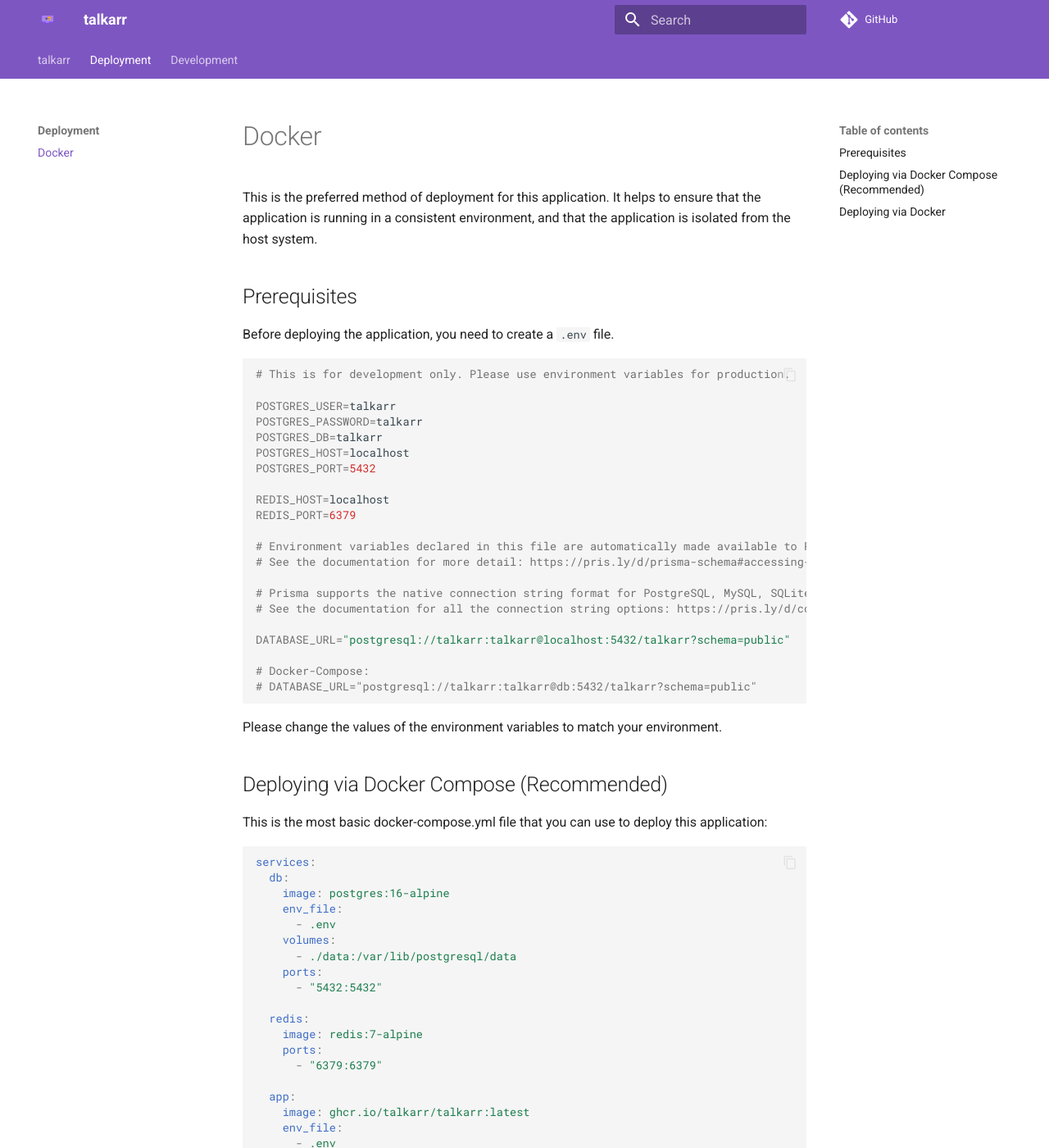
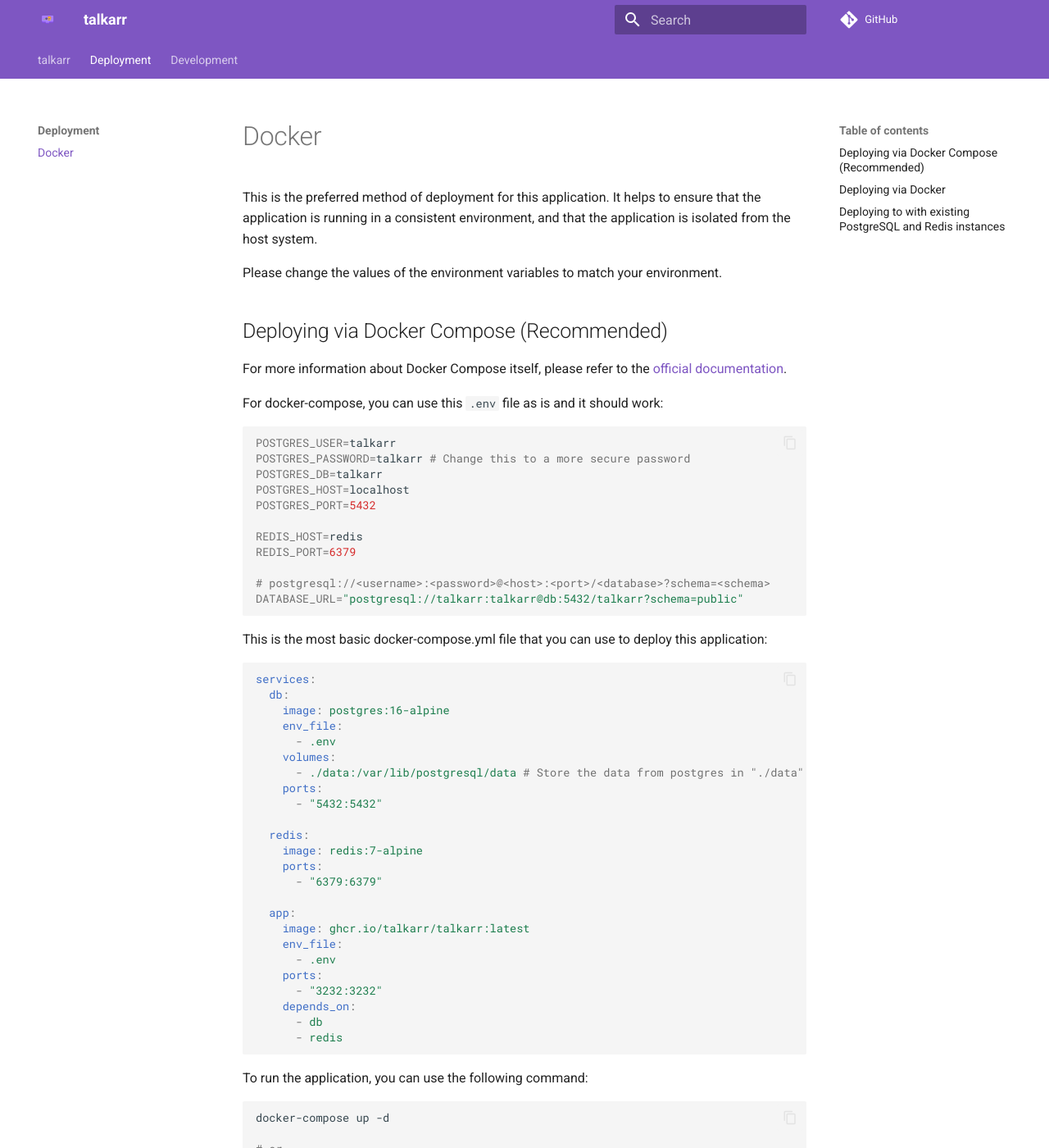
Before and after one commit to talkarr/talkarr, an MkDocs documentation site: the page built from docs/deployment/docker.md, in a window 1280 px wide and 1400 px high. Shown: the whole window at 82% size. Built offline with MkDocs 1.6.1 and Material for MkDocs 9.7.7, drawn with Linux system fonts in a browser that asks for light colours; comment, search, counter and statistics services are not loaded; some of the changed text lies outside the part shown.

Commit message:
Update deployment documentation

````diff
--- a/docs/deployment/docker.md
+++ b/docs/deployment/docker.md
@@ -2,37 +2,27 @@
 
 This is the preferred method of deployment for this application. It helps to ensure that the application is running in a consistent environment, and that the application is isolated from the host system.
 
-## Prerequisites
+Please change the values of the environment variables to match your environment.
 
-Before deploying the application, you need to create a `.env` file.
+## Deploying via Docker Compose (Recommended)
+
+For more information about Docker Compose itself, please refer to the [official documentation](https://docs.docker.com/compose/).
+
+For docker-compose, you can use this `.env` file as is and it should work:
 
 ```bash
-# This is for development only. Please use environment variables for production.
-
 POSTGRES_USER=talkarr
-POSTGRES_PASSWORD=talkarr
+POSTGRES_PASSWORD=talkarr # Change this to a more secure password
 POSTGRES_DB=talkarr
 POSTGRES_HOST=localhost
 POSTGRES_PORT=5432
 
-REDIS_HOST=localhost
+REDIS_HOST=redis
 REDIS_PORT=6379
 
-# Environment variables declared in this file are automatically made available to Prisma.
-# See the documentation for more detail: https://pris.ly/d/prisma-schema#accessing-environment-variables-from-the-schema
-
-# Prisma supports the native connection string format for PostgreSQL, MySQL, SQLite, SQL Server, MongoDB and CockroachDB.
-# See the documentation for all the connection string options: https://pris.ly/d/connection-strings
-
-DATABASE_URL="postgresql://talkarr:talkarr@localhost:5432/talkarr?schema=public"
-
-# Docker-Compose:
-# DATABASE_URL="postgresql://talkarr:talkarr@db:5432/talkarr?schema=public"
+# postgresql://<username>:<password>@<host>:<port>/<database>?schema=<schema>
+DATABASE_URL="postgresql://talkarr:talkarr@db:5432/talkarr?schema=public"
 ```
-
-Please change the values of the environment variables to match your environment.
-
-## Deploying via Docker Compose (Recommended)
 
 This is the most basic docker-compose.yml file that you can use to deploy this application:
 
@@ -43,7 +33,7 @@
     env_file:
       - .env
     volumes:
-      - ./data:/var/lib/postgresql/data
+      - ./data:/var/lib/postgresql/data # Store the data from postgres in "./data" directory
     ports:
       - "5432:5432"
 
@@ -63,7 +53,65 @@
       - redis
 ```
 
+To run the application, you can use the following command:
+
+```bash
+docker-compose up -d
+
+# or
+
+docker compose up -d
+```
+
+To stop the application, you can use the following command:
+
+```bash
+docker-compose down
+
+# or
+
+docker compose down
+```
+
+To view the logs of the application, you can use the following command:
+
+```bash
+docker-compose logs -f app
+
+# or
+
+docker compose logs -f app
+```
+
+And to update the application, you can use the following command:
+
+```bash
+docker-compose pull
+docker-compose up -d
+
+# or
+
+docker compose pull
+docker compose up -d
+```
+
 ## Deploying via Docker
+
+For normal Docker, you can use this `.env` file as is and it should work:
+
+```bash
+POSTGRES_USER=talkarr
+POSTGRES_PASSWORD=talkarr # Change this to a more secure password
+POSTGRES_DB=talkarr
+POSTGRES_HOST=localhost
+POSTGRES_PORT=5432
+
+REDIS_HOST=localhost
+REDIS_PORT=6379
+
+# postgresql://<username>:<password>@<host>:<port>/<database>?schema=<schema>
+DATABASE_URL="postgresql://talkarr:talkarr@localhost:5432/talkarr?schema=public"
+```
 
 If you prefer to deploy the application without using Docker Compose, you can use the following commands:
 
@@ -74,3 +122,39 @@
 ```
 
 However, this method is not recommended as it is more difficult to manage the containers and their dependencies.
+
+## Deploying to with existing PostgreSQL and Redis instances
+
+If you already have a PostgreSQL and Redis instance running, you can just set the environment variables accordingly:
+
+```bash
+POSTGRES_USER=talkarr
+POSTGRES_PASSWORD=talkarr # Change this to a more secure password
+POSTGRES_DB=talkarr
+POSTGRES_HOST=localhost # Change this to the hostname of your PostgreSQL instance
+POSTGRES_PORT=5432 # Change this to the port of your PostgreSQL instance
+
+REDIS_HOST=localhost # Change this to the hostname of your Redis instance
+REDIS_PORT=6379 # Change this to the port of your Redis instance
+
+# postgresql://<username>:<password>@<host>:<port>/<database>?schema=<schema>
+DATABASE_URL="postgresql://talkarr:talkarr@localhost:5432/talkarr?schema=public"
+```
+
+Then you can run the application using the following docker-compose file:
+
+```yaml
+services:
+  app:
+    image: ghcr.io/talkarr/talkarr:latest
+    env_file:
+      - .env
+    ports:
+      - "3232:3232"
+```
+
+Or you can run the application using the following command:
+
+```bash
+docker run -d --name app --env-file .env -p 3232:3232 ghcr.io/talkarr/talkarr:latest
+```
````
